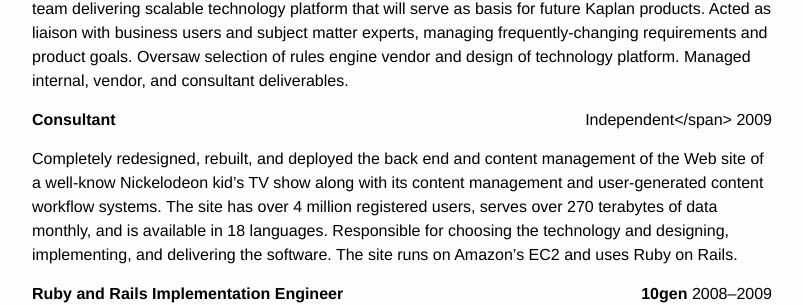
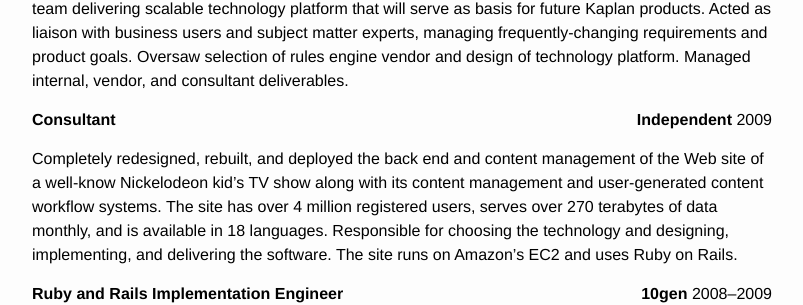
Before and after one commit to jimm/www-jimmenard-com-jekyll, a Jekyll site: the page built from Jim_Menard_resume.md, in a window 1280 px wide and 900 px high, scrolled down 1135 px. Shown: the part 149-454 px from the top of the window, without its empty margins (238-1041 px from the left). Built offline with Jekyll 4.4.1, drawn with Linux system fonts in a browser that asks for light colours.

Commit message:
div/span fix on resume

```diff
--- a/Jim_Menard_resume.md
+++ b/Jim_Menard_resume.md
@@ -104,7 +104,10 @@ technology platform. Managed internal, vendor, and consultant deliverables.
 
 
 <div class="job-title">Consultant</div>
-<div class="job-place">Independent</span> 2009</div>
+<div class="job-place">
+  <span class="company">Independent</span>
+  2009
+</div>
 <br/>
 
 Completely redesigned, rebuilt, and deployed the back end and content
```
